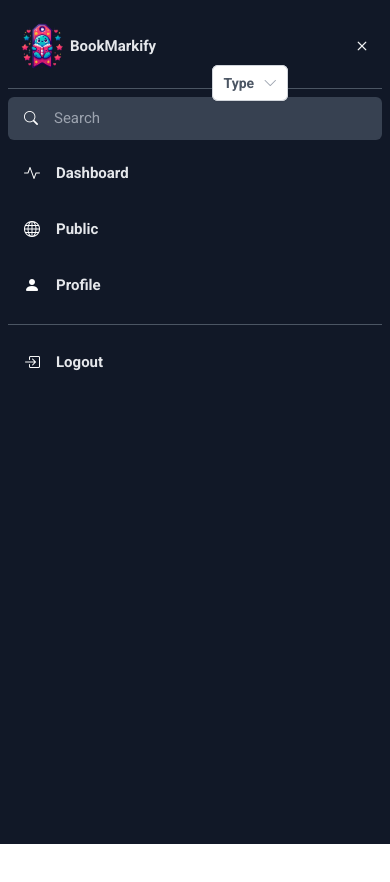
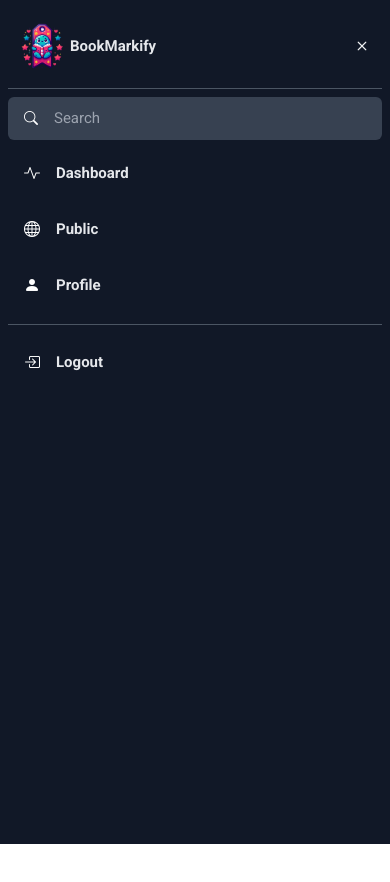
Before and after one commit to KaymMikael/bookmarkify-client, a React (Vite) app: page /dashboard in a window 390 px wide. Both pictures are taken after a click on the element 42 px from the left and 40 px from the top of the page. Shown: the top 882 px of the page. Built offline with nearby package versions, Linux system fonts and the light colour scheme.

Commit message:
adjust z index

```diff
--- a/src/components/SideBar.jsx
+++ b/src/components/SideBar.jsx
@@ -30,7 +30,7 @@ const SideBar = () => {
         <i className="bi bi-filter-left px-2 bg-gray-900 rounded-md"></i>
       </span>
       <div
-        className={`sidebar fixed top-0 bottom-0 lg:left-0 p-2 w-full sm:w-[300px] overflow-y-auto text-center bg-gray-900 ${
+        className={`sidebar fixed top-0 bottom-0 lg:left-0 p-2 w-full sm:w-[300px] overflow-y-auto text-center bg-gray-900 z-10 ${
           isOpen ? "" : "hidden"
         }`}
       >
```
